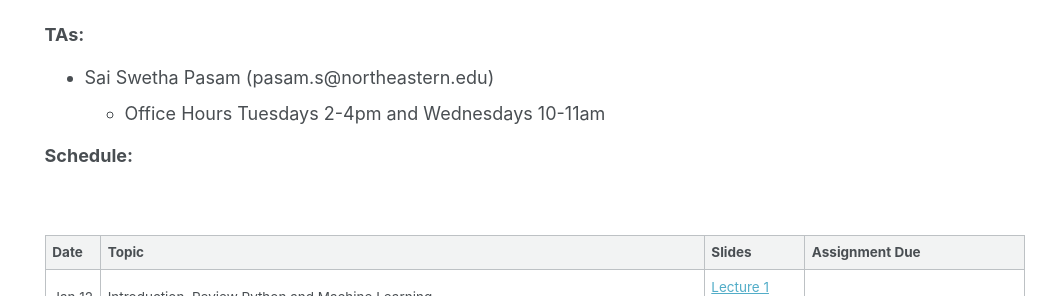
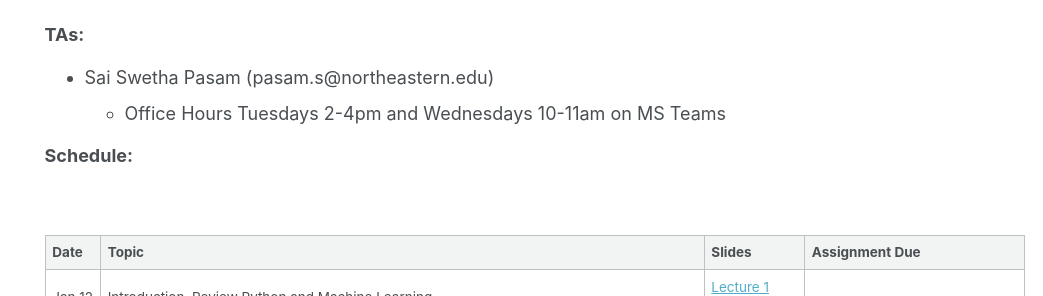
Before and after one commit to rasikabh/rasikabh.github.io, a Jekyll site: the page built from _pages/nlp2023.md, in a window 1280 px wide and 900 px high, scrolled down 339 px. Shown: the part 157-453 px from the top of the window, without its empty margins (237-1280 px from the left). Built offline with Jekyll 4.4.1, drawn with Linux system fonts in a browser that asks for light colours.

Commit message:
Update nlp2023.md

```diff
--- a/_pages/nlp2023.md
+++ b/_pages/nlp2023.md
@@ -31,7 +31,7 @@ Tuesdays 10am - 12pm outside room 1010
 
 ### TAs:
 - Sai Swetha Pasam (pasam.s@northeastern.edu)
-   - Office Hours Tuesdays 2-4pm and Wednesdays 10-11am
+   - Office Hours Tuesdays 2-4pm and Wednesdays 10-11am on MS Teams
 
 ### Schedule:
 
```
